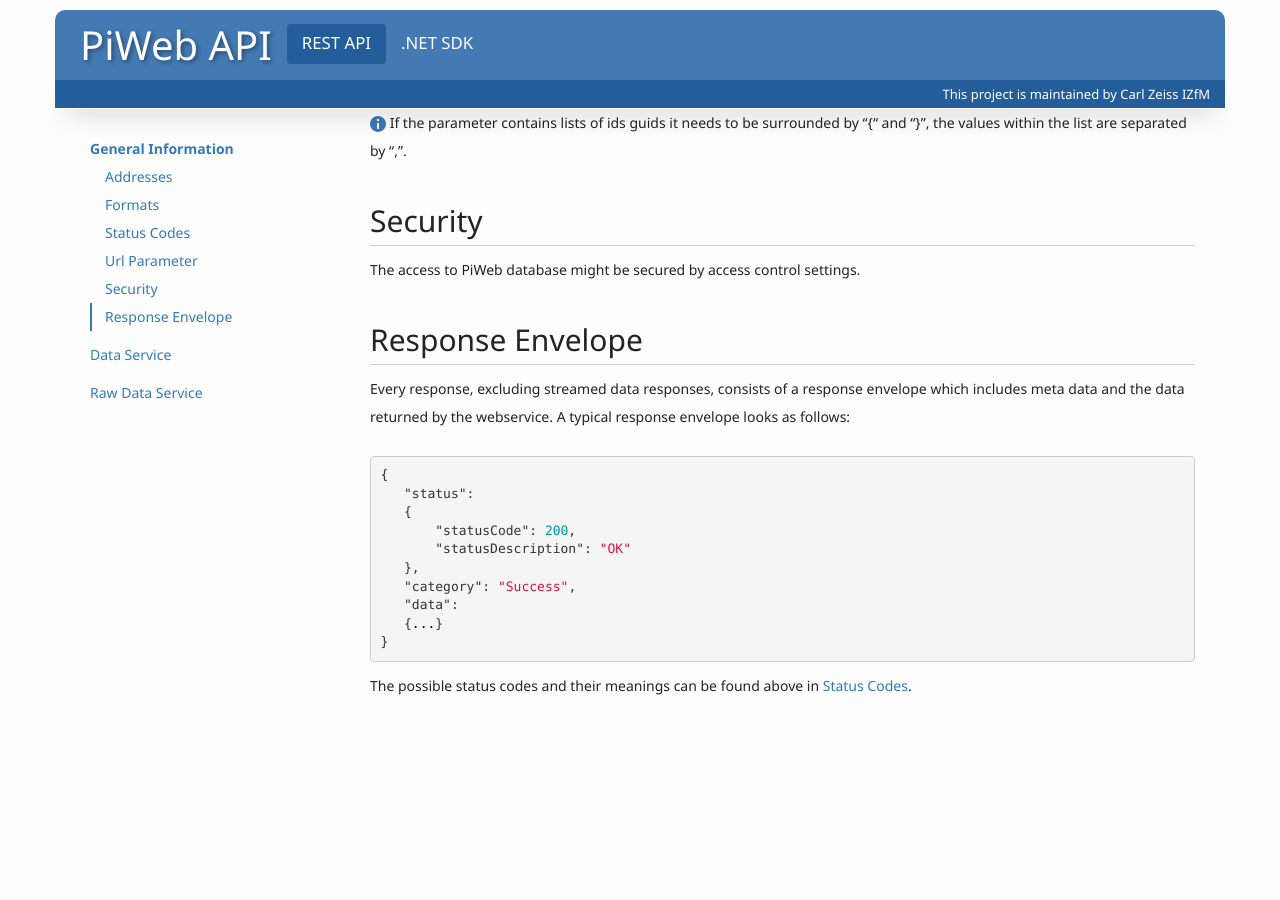
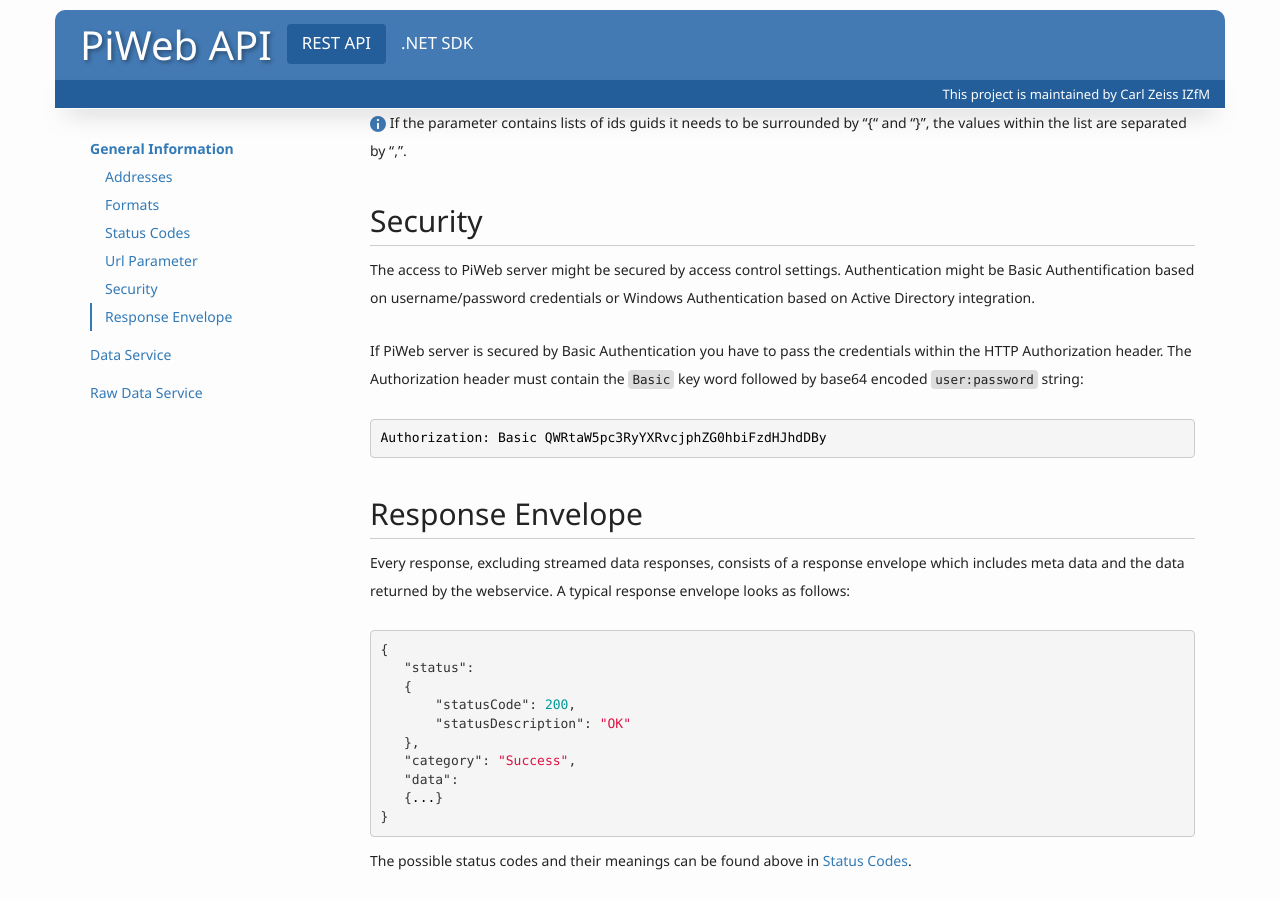
Before and after one commit to ZEISS-PiWeb/PiWeb-Api, a Jekyll site: the page built from _pages/011-restapi-general.md, in a window 1280 px wide and 900 px high, scrolled down 1537 px. Built offline with Jekyll 4.4.1, drawn with Linux system fonts in a browser that asks for light colours; before the commit the page ends 2262 px from its top, so only the background shows below that.

Commit message:
Update 011-restapi-general.md

```diff
--- a/_pages/011-restapi-general.md
+++ b/_pages/011-restapi-general.md
@@ -69,7 +69,15 @@
 {{ site.images['info'] }} If the parameter contains lists of ids guids it needs to be surrounded by “{“ and “}”, the values within the list are separated by “,”.
 
 ## {{page.sections['security']}}
-The access to PiWeb database might be secured by access control settings.
+The access to PiWeb server might be secured by access control settings. Authentication might be Basic Authentification based on username/password credentials or Windows Authentication based on Active Directory integration.
+
+If PiWeb server is secured by Basic Authentication you have to pass the credentials within the HTTP Authorization header. The Authorization header must contain the `Basic` key word followed by base64 encoded `user:password` string:
+
+{% highlight http %}
+
+Authorization: Basic QWRtaW5pc3RyYXRvcjphZG0hbiFzdHJhdDBy
+
+{% endhighlight %}
 
 ## {{page.sections['envelope']}}
 Every response, excluding streamed data responses, consists of a response envelope which includes meta data and the data returned by the webservice. A typical response envelope looks as follows:
```
